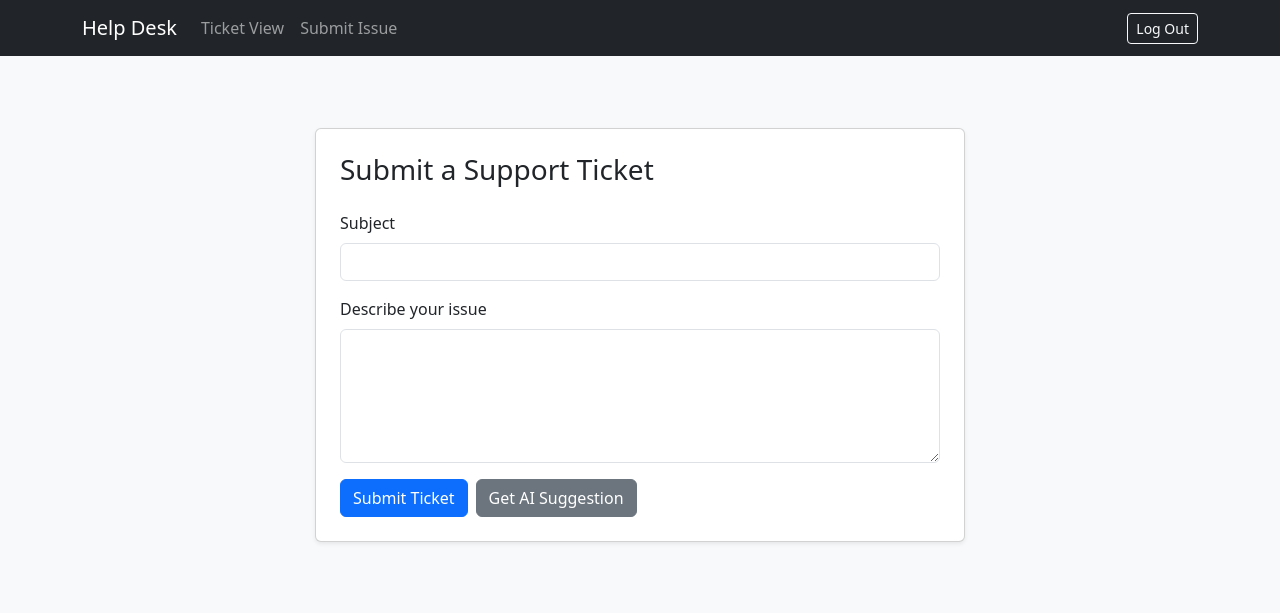
After one commit to Nehemiah-McAfee/it-help-desk, a Django app: page /submit/ in a window 1280 px wide. The commit adds this page. Shown: the top 613 px of the page. Run offline with Django 5.2, Linux system fonts and the light colour scheme; the visitor is signed in with stand-in values (Sample User, id 1).

Commit message:
added ticket submission page

```diff
--- a/help_desk/settings.py
+++ b/help_desk/settings.py
@@ -117,4 +117,6 @@ MAILERS = {
 }
 
 LOGIN_URL = "/"
-LOGIN_REDIRECT_URL = "/admin/"
+LOGIN_REDIRECT_URL = "/submit/"
+
+LOGOUT_REDIRECT_URL = "login"
--- a/help_desk/urls.py
+++ b/help_desk/urls.py
@@ -16,10 +16,11 @@ Including another URLconf
 """
 from django.contrib import admin
 from django.urls import path, include
+from django.contrib.auth.views import LogoutView
 
 urlpatterns = [
     path('admin/', admin.site.urls),
     path("accounts/", include("django.contrib.auth.urls")),
     path("", include("ticket_portal.urls")),
-    path("tickets/", include("ticket_portal.urls")),
+    path("logout/", LogoutView.as_view(), name="logout"),
 ]
--- a/ticket_portal/templates/base.html
+++ b/ticket_portal/templates/base.html
@@ -41,18 +41,23 @@
             <div class="collapse navbar-collapse" id="navbarContent">
                 <ul class="navbar-nav me-auto">
                     <li class="nav-item">
-                        <a class="nav-link" href="{% url 'login' %}">
-                            Tickets
+                        <a class="nav-link" href="{% url 'submit_ticket' %}">
+                            Ticket View
+                        </a>
+                    </li>
+                    <li class="nav-item">
+                        <a class="nav-link" href="{% url 'submit_ticket' %}">
+                            Submit Issue
                         </a>
                     </li>
                 </ul>
 
-                <div class="d-flex gap-2">
-                    <a href="{% url 'login' %}"
-                       class="btn btn-outline-light btn-sm">
-                        Log In
-                    </a>
-                </div>
+                <form method="post" action="{% url 'logout' %}">
+                    {% csrf_token %}
+                    <button type="submit" class="btn btn-outline-light btn-sm">
+                        Log Out
+                    </button>
+                </form>
             </div>
 
         </div>
--- /dev/null
+++ b/ticket_portal/templates/portal/ticket_submission.html
@@ -0,0 +1,58 @@
+{% extends "base.html" %}
+
+{% block content %}
+<div class="container py-5">
+    <div class="card shadow-sm mx-auto p-4" style="max-width: 650px;">
+        <h1 class="h3 mb-4">Submit a Support Ticket</h1>
+
+        <form method="post">
+            {% csrf_token %}
+
+            <div class="mb-3">
+                <label for="subject" class="form-label">Subject</label>
+                <input
+                    type="text"
+                    name="subject"
+                    id="subject"
+                    class="form-control"
+                    maxlength="200"
+                    required
+                >
+            </div>
+
+            <div class="mb-3">
+                <label for="description " class="form-label">
+                    Describe your issue
+                </label>
+                <textarea
+                    name="description"
+                    id="description"
+                    class="form-control"
+                    rows="5"
+                    required
+                ></textarea>
+            </div>
+
+            <div class="d-flex gap-2">
+                <button
+                    type="submit"
+                    name="action"
+                    value="submit_ticket"
+                    class="btn btn-primary"
+                >
+                    Submit Ticket
+                </button>
+
+                <button
+                    type="submit"
+                    name="action"
+                    value="ai_suggestion"
+                    class="btn btn-secondary"
+                >
+                    Get AI Suggestion
+                </button>
+            </div>
+        </form>
+    </div>
+</div>
+{% endblock %}
--- a/ticket_portal/urls.py
+++ b/ticket_portal/urls.py
@@ -1,8 +1,11 @@
 from django.urls import path
 from django.contrib.auth import views as auth_views
+from . import views
 
 
 
 urlpatterns = [
-    path("", auth_views.LoginView.as_view(template_name="registration/login.html"), name="login",),
+    path("", auth_views.LoginView.as_view(template_name="registration/login.html", redirect_authenticated_user=True), name="login",),
+    path("submit/", views.submit_ticket, name="submit_ticket"),
+    path("tickets/<int:ticket_id>/", views.ticket_view, name="ticket_view"),
 ]
--- a/ticket_portal/views.py
+++ b/ticket_portal/views.py
@@ -1,3 +1,34 @@
-from django.shortcuts import render
+from django.shortcuts import render, redirect
+from django.contrib.auth.decorators import login_required
+from .models import Ticket
 
-# Create your views here.
+@login_required
+def submit_ticket(request):
+    if request.method == "POST":
+        subject = request.POST.get("subject", "").strip()
+        description = request.POST.get("description", "").strip()
+        action = request.POST.get("action", "").strip()
+
+        if not subject or not description:
+            return render(request, "portal/ticket_submission.html", {
+                "subject": subject,
+                "description": description,
+                "error": "Enter both a subject and description of your problem",
+            })
+
+        if action == "submit_ticket":
+            ticket = Ticket.objects.create(subject=subject, description=description, created_by=request.user)
+            return redirect("ticket_view", ticket_id=ticket.id)
+
+        elif action == "ai_suggestion":
+            return render(request, "portal/ticket_submission.html", {
+                "subject": subject,
+                "description": description,
+                "suggestion": "AI stuff here later",
+            })
+
+    return render(request, "portal/ticket_submission.html")
+
+
+def ticket_view(request):
+    pass
```
Also changed, not shown: 1 other file.
